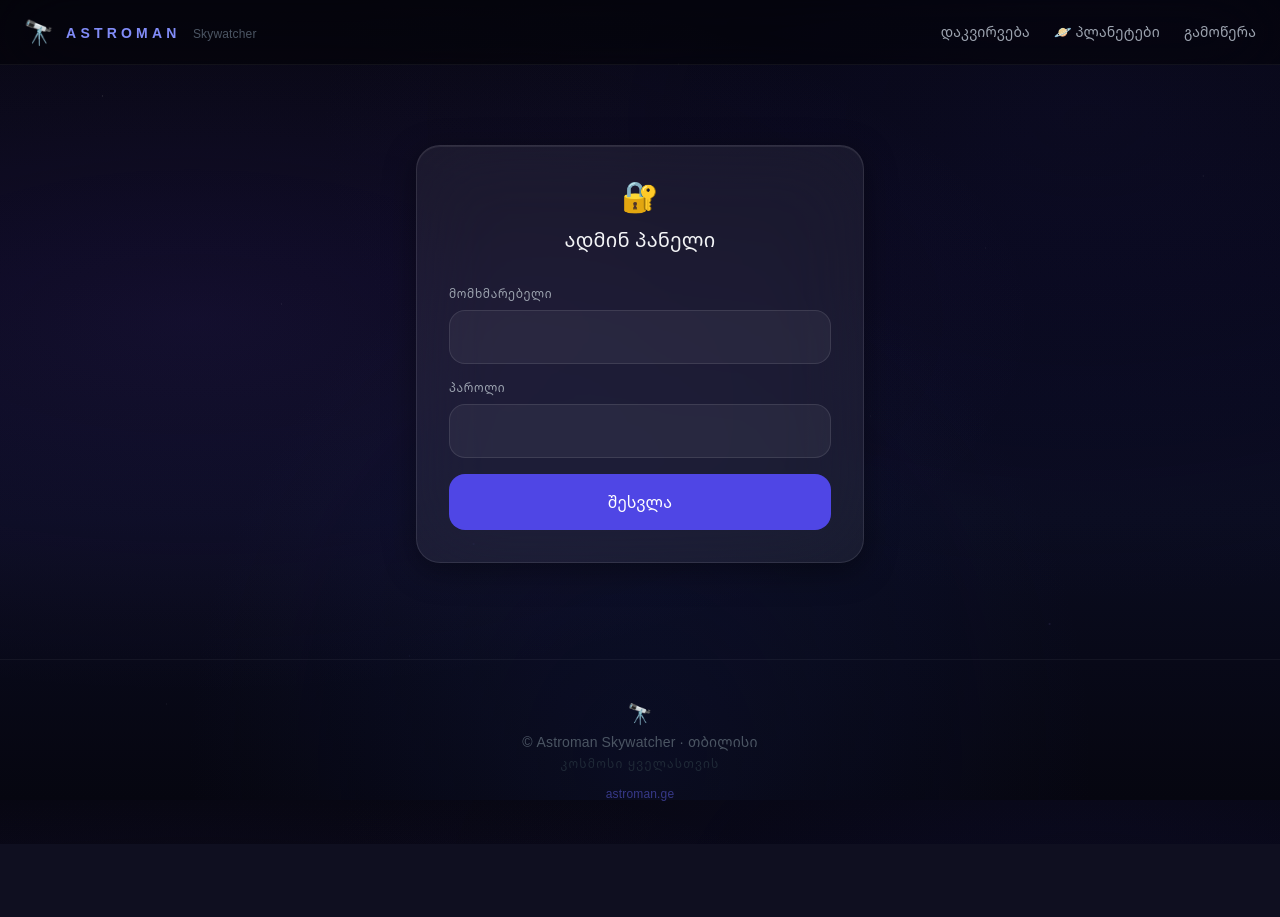
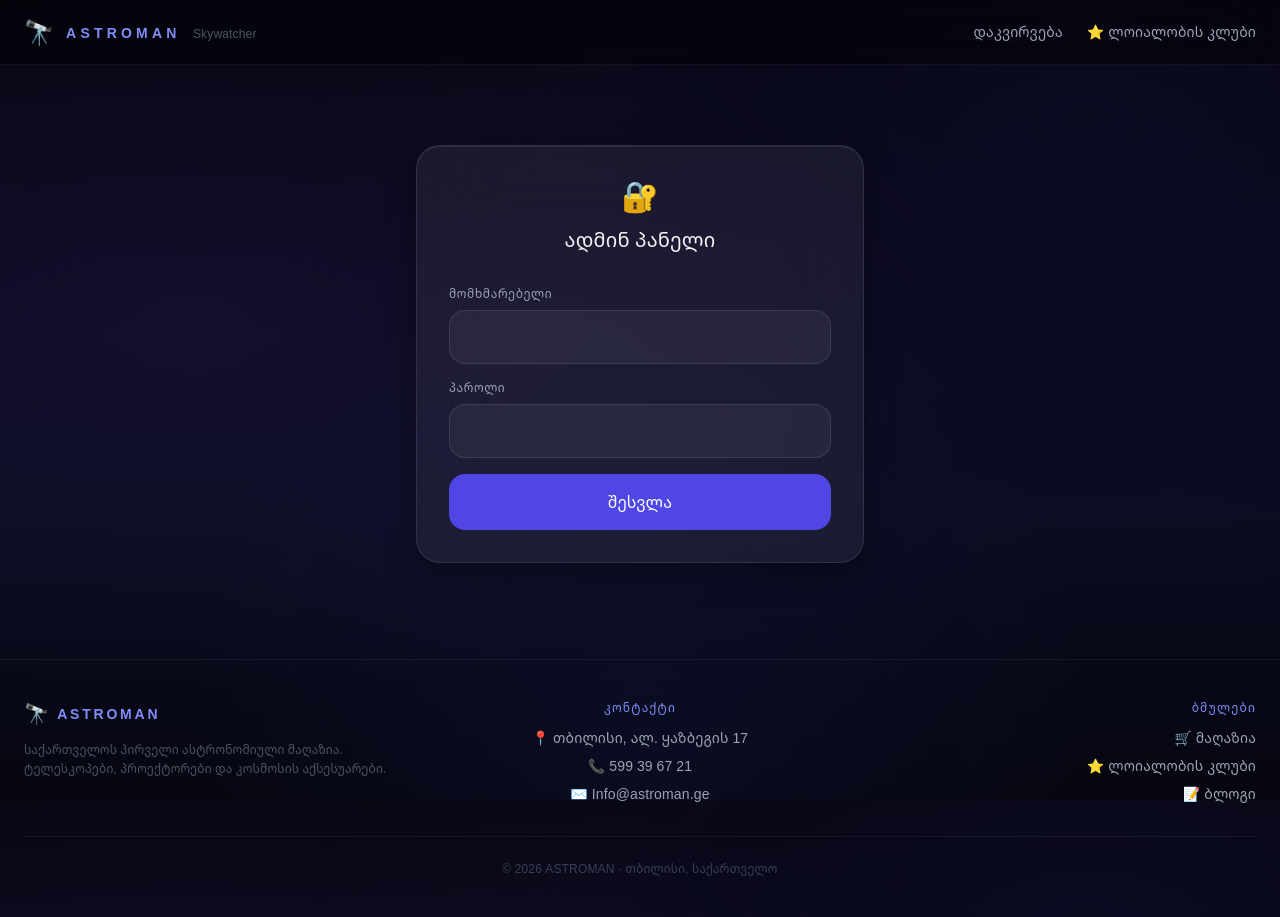
Before and after one commit to Rezimod/Astroman-Skywatcher, a FastAPI app: page /admin in a window 1280 px wide. Before the commit the page ends 825 px from the top, so only its background shows below. Run offline with FastAPI, Linux system fonts and the light colour scheme; some libraries are stand-ins or nearby versions.

Commit message:
Update base.html

```diff
--- a/app/templates/base.html
+++ b/app/templates/base.html
@@ -120,8 +120,7 @@
                 <!-- Desktop nav -->
                 <div class="hidden sm:flex items-center gap-6">
                     <a href="/" class="text-sm text-gray-400 hover:text-indigo-300 transition-colors">დაკვირვება</a>
-                    <a href="/planets" class="text-sm text-gray-400 hover:text-indigo-300 transition-colors">🪐 პლანეტები</a>
-                    <a href="/subscribe" class="text-sm text-gray-400 hover:text-indigo-300 transition-colors">გამოწერა</a>
+                    <a href="https://club.astroman.ge" target="_blank" class="text-sm text-gray-400 hover:text-indigo-300 transition-colors">⭐ ლოიალობის კლუბი</a>
                 </div>
 
                 <!-- Mobile hamburger -->
@@ -139,8 +138,8 @@
         <div class="absolute inset-0 bg-black/90 backdrop-blur-2xl"></div>
         <div class="relative flex flex-col items-center justify-center h-full gap-8">
             <a href="/" class="text-2xl text-white hover:text-indigo-300 transition-colors">დაკვირვება</a>
-            <a href="/planets" class="text-2xl text-white hover:text-indigo-300 transition-colors">🪐 პლანეტები</a>
-            <a href="/subscribe" class="text-2xl text-white hover:text-indigo-300 transition-colors">გამოწერა</a>
+            <a href="https://club.astroman.ge" target="_blank" class="text-2xl text-white hover:text-indigo-300 transition-colors">⭐ ლოიალობის კლუბი</a>
+            <a href="https://astroman.ge" target="_blank" class="text-xl text-gray-400 hover:text-indigo-300 transition-colors">🛒 მაღაზია</a>
             <button id="mobile-menu-close" class="mt-12 text-gray-600 hover:text-gray-400 text-sm uppercase tracking-widest transition-colors">✕ დახურვა</button>
         </div>
     </div>
@@ -152,13 +151,38 @@
 
     <!-- Footer -->
     <footer class="border-t border-white/5 mt-16 py-10">
-        <div class="max-w-7xl mx-auto px-4 sm:px-6 text-center">
-            <div class="text-xl mb-1">🔭</div>
-            <div class="text-xs sm:text-sm text-gray-600 mb-1">© Astroman Skywatcher · თბილისი</div>
-            <div class="text-xs text-gray-800 tracking-widest uppercase mb-2">კოსმოსი ყველასთვის</div>
-            <a href="https://astroman.ge" class="text-xs text-indigo-500/50 hover:text-indigo-400 transition-colors inline-block">
-                astroman.ge
-            </a>
+        <div class="max-w-7xl mx-auto px-4 sm:px-6">
+            <div class="grid grid-cols-1 sm:grid-cols-3 gap-8 mb-8">
+                <!-- Brand -->
+                <div class="text-center sm:text-left">
+                    <div class="flex items-center gap-2 justify-center sm:justify-start mb-3">
+                        <span class="text-xl">🔭</span>
+                        <span class="text-sm font-semibold tracking-[0.2em] text-indigo-400 uppercase">ASTROMAN</span>
+                    </div>
+                    <p class="text-xs text-gray-600" style="line-height:1.6">საქართველოს პირველი ასტრონომიული მაღაზია. ტელესკოპები, პროექტორები და კოსმოსის აქსესუარები.</p>
+                </div>
+                <!-- Contact -->
+                <div class="text-center">
+                    <div class="text-xs text-indigo-400 uppercase tracking-widest mb-3">კონტაქტი</div>
+                    <div class="space-y-2 text-sm text-gray-400">
+                        <div>📍 თბილისი, ალ. ყაზბეგის 17</div>
+                        <div><a href="tel:+995599396721" class="hover:text-indigo-300 transition-colors">📞 599 39 67 21</a></div>
+                        <div><a href="mailto:Info@astroman.ge" class="hover:text-indigo-300 transition-colors">✉️ Info@astroman.ge</a></div>
+                    </div>
+                </div>
+                <!-- Links -->
+                <div class="text-center sm:text-right">
+                    <div class="text-xs text-indigo-400 uppercase tracking-widest mb-3">ბმულები</div>
+                    <div class="space-y-2 text-sm">
+                        <div><a href="https://astroman.ge" target="_blank" class="text-gray-400 hover:text-indigo-300 transition-colors">🛒 მაღაზია</a></div>
+                        <div><a href="https://club.astroman.ge" target="_blank" class="text-gray-400 hover:text-indigo-300 transition-colors">⭐ ლოიალობის კლუბი</a></div>
+                        <div><a href="https://astroman.ge/blogi/" target="_blank" class="text-gray-400 hover:text-indigo-300 transition-colors">📝 ბლოგი</a></div>
+                    </div>
+                </div>
+            </div>
+            <div class="border-t border-white/5 pt-6 text-center">
+                <div class="text-xs text-gray-700">© 2026 ASTROMAN · თბილისი, საქართველო</div>
+            </div>
         </div>
     </footer>
 
```
